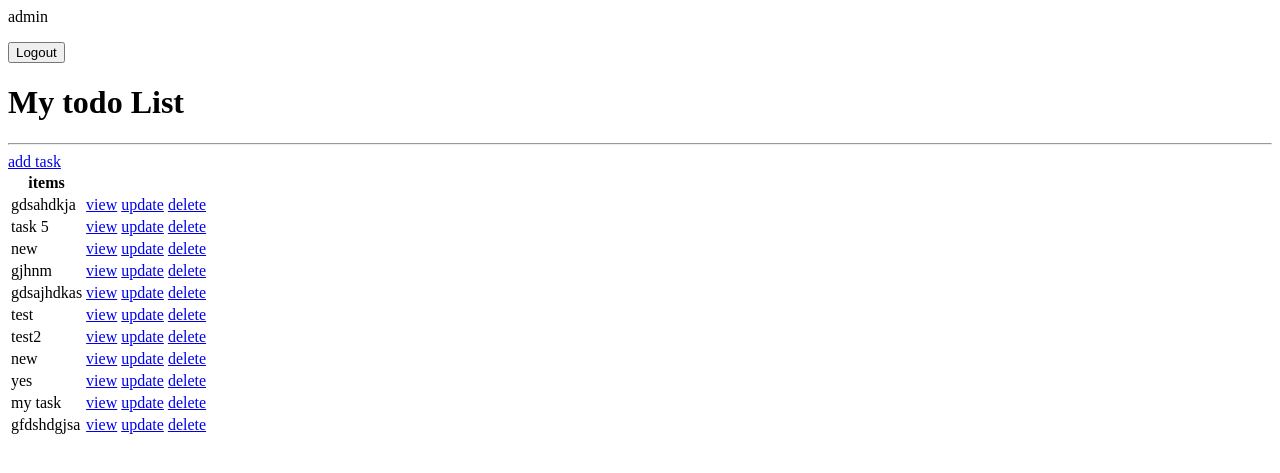
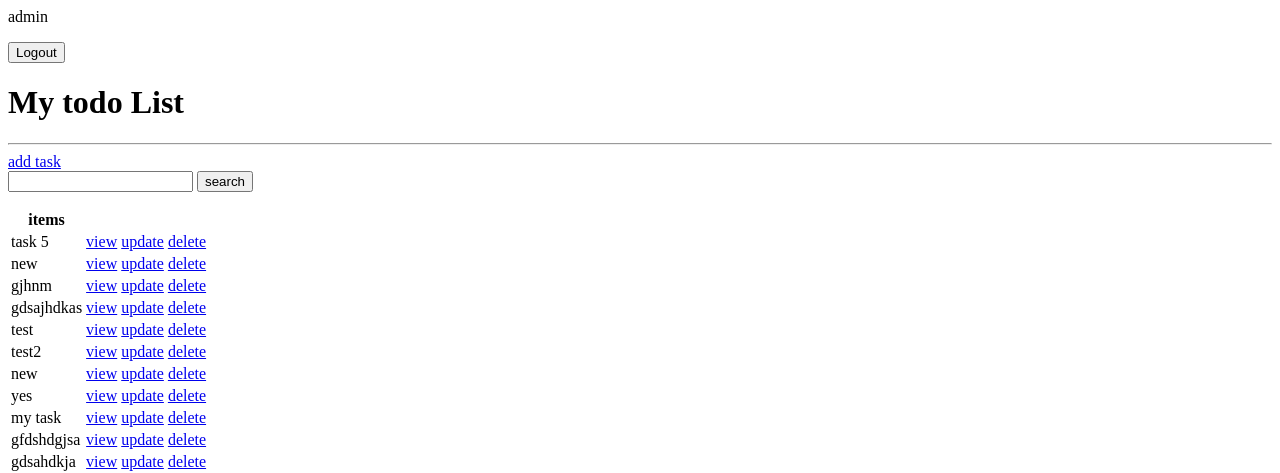
Before and after one commit to tehniyatfatima/Django-TodoApp, a Django app: page / in a window 1280 px wide. Shown: the top 473 px of the page. Run offline with Django 5.2, Linux system fonts and the light colour scheme; a user stored in the database is signed in; data comes from the database, SQL or seed files in the repository; both versions use the stored data as it was after the commit.

Commit message:
search bar added

```diff
--- a/todoapp/base/templates/base/task_list.html
+++ b/todoapp/base/templates/base/task_list.html
@@ -18,6 +18,16 @@
 <hr>
 <a href="{% url 'createtask'  %}"> add task </a>
 
+
+<!-- search bar -->
+<form method="GET">
+    <input type="text" name="search-area" value="{{ search_input }}">
+    <input type="submit" value="search">
+</form>
+
+<!-- <p>Debug: {{ tasks }}</p> Add this line to check the tasks passed to the template -->
+
+
 <table>
 
     <tr>
--- a/todoapp/base/views.py
+++ b/todoapp/base/views.py
@@ -40,10 +40,10 @@ class RegisterPage(FormView):
 
     ## function login is not clear, by the this function is used to restrict user from change page by route
 
-    # def get(self, *args, **kwargs):
-    #     if self.request.user.is_authenticated:
-    #         return redirect
-    #     return super(RegisterPage, self).get(*args, **kwargs)
+    def get(self, *args, **kwargs):
+        if self.request.user.is_authenticated:
+            return redirect
+        return super(RegisterPage, self).get(*args, **kwargs)
 
 
 
@@ -61,6 +61,25 @@ class TaskList(LoginRequiredMixin,ListView):
         context = super().get_context_data(**kwargs)
         context ['tasks'] = context ['tasks'].filter(user = self.request.user)
         context ['counts'] = context ['tasks'].filter(complete=False).count()
+
+
+        ## logic for searching bar
+        # search_input = self.request.GET.get("search-area") or " "
+        # if search_input:
+        #    context ['tasks'] = context ['tasks'].filter(title__icontains= search_input)
+        #    context['search_input'] = search_input
+
+        search_input = self.request.GET.get("search-area", "").strip()
+        if search_input:
+            context['tasks'] = context['tasks'].filter(title__icontains=search_input)
+
+        context['search_input'] = search_input
+
+         # Debugging output
+        print(f"User: {self.request.user}")
+        print(f"Tasks: {list(context['tasks'])}")
+        # print(f"Search input: {search_input}")
+
         return context
 
 
```
Also changed, not shown: todoapp/base/models.py (+4 -4 lines), todoapp/db.sqlite3.
